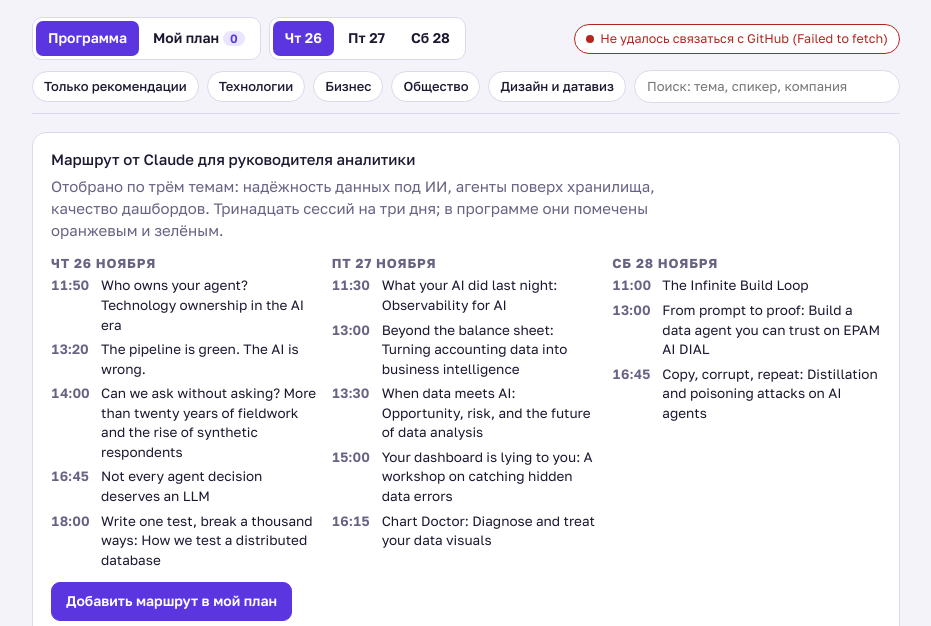
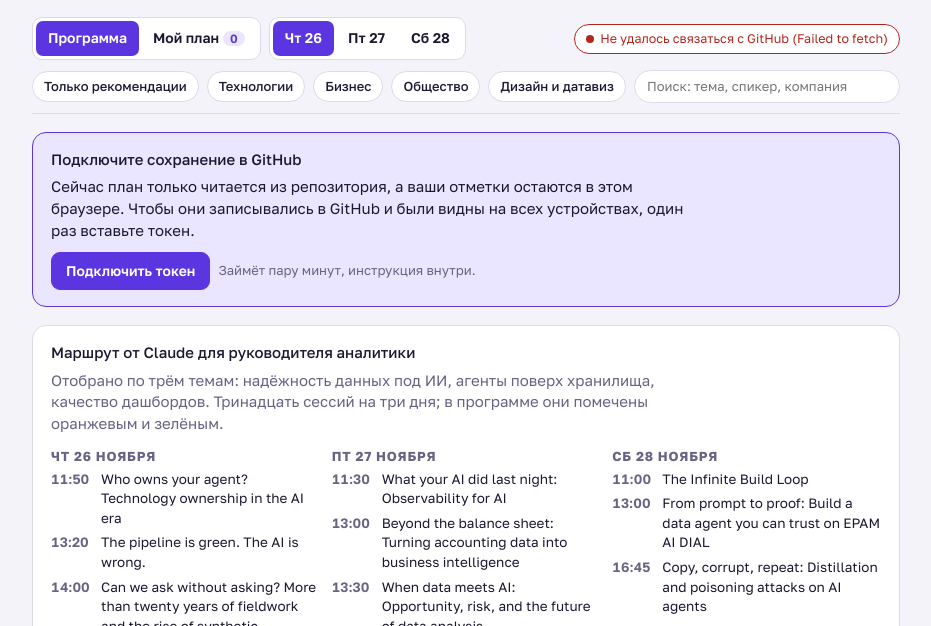
Before and after one commit to lbiryukov/datafest-2026, a plain HTML site: page index.html in a window 1280 px wide. Shown: the part 164-790 px from the top of the page, without its empty margins (174-1105 px from the left). Drawn offline with Linux system fonts and the light colour scheme; no server answers; a web font is replaced by a local one.

Commit message:
Заметная плашка подключения токена GitHub
Co-Authored-By: Claude Opus 5.5 <noreply@anthropic.com>
Claude-Session: https://claude.ai/code/session_019Gc8sR5oKTjLjntPiiGqWB

```diff
--- a/app.js
+++ b/app.js
@@ -136,8 +136,8 @@ function statusHtml(){
   if(s==="ok")t="GitHub: сохранено"+(sync.at?" в "+hhmm(sync.at):"");
   else if(s==="busy")t=sync.msg;
   else if(s==="err")t=sync.msg;
-  else if(s==="readonly")t="План из GitHub, только чтение";
-  else if(s==="local")t="Сохранено только в этом браузере";
+  else if(s==="readonly")t="Только чтение · подключить запись";
+  else if(s==="local")t="Только в браузере · подключить запись";
   else t="GitHub…";
   return '<button class="status '+cls+'" data-act="settings" title="Настройка сохранения в GitHub"><i aria-hidden="true"></i><span>'+esc(t)+"</span></button>";
 }
@@ -154,6 +154,7 @@ function render(){
     h+='<input class="search" id="q" type="search" placeholder="Поиск: тема, спикер, компания" value="'+esc(ui.q)+'" aria-label="Поиск по программе"></div>';
   }
   h+="</div>";
+  if(!token())h+='<section class="reco connect"><h2>Подключите сохранение в GitHub</h2><p>Сейчас план только читается из репозитория, а ваши отметки остаются в этом браузере. Чтобы они записывались в GitHub и были видны на всех устройствах, один раз вставьте токен.</p><div class="row"><button class="btn" data-act="settings">Подключить токен</button><span class="note">Займёт пару минут, инструкция внутри.</span></div></section>';
   if(ui.view==="prog"){
     h+=routeBlock();
     h+='<div class="legend"><span class="why top"><b>Обязательно</b></span><span class="why good"><b>Стоит зайти</b></span><span class="why int"><b>Вне работы</b></span><span>Остальное без пометки.</span></div>';
@@ -201,11 +202,11 @@ document.getElementById("tok-form").addEventListener("submit",function(ev){
     if(r.status===401){dErr.textContent="GitHub не принял токен. Проверьте, что скопировали его целиком.";return;}
     if(!r.ok){dErr.textContent="Токен не видит репозиторий "+CFG.repo+". В настройках токена выберите его в Repository access.";return;}
     if(r.j.permissions&&!r.j.permissions.push){dErr.textContent="У токена нет записи. Дайте ему Contents: Read and write.";return;}
-    lsSet(K.token,t);dlg.close();toast("Токен сохранён, план будет записываться в GitHub");
+    lsSet(K.token,t);dlg.close();render();toast("Токен сохранён, план будет записываться в GitHub");
     if(dirty())push();else setStatus("ok");
   },function(){dErr.textContent="Нет связи с GitHub. Попробуйте ещё раз.";});
 });
-document.getElementById("tok-del").addEventListener("click",function(){lsSet(K.token,null);dlg.close();setStatus(dirty()?"local":"readonly");toast("Токен удалён с этого устройства");});
+document.getElementById("tok-del").addEventListener("click",function(){lsSet(K.token,null);dlg.close();render();setStatus(dirty()?"local":"readonly");toast("Токен удалён с этого устройства");});
 document.getElementById("tok-cancel").addEventListener("click",function(){dlg.close();});
 
 // ---- events ----
--- a/index.html
+++ b/index.html
@@ -100,6 +100,8 @@ dialog::backdrop{background:rgba(10,8,25,.45)}
 dialog h2{font-family:var(--display);font-size:16px;font-weight:500;margin:0 0 8px}
 dialog ol{padding-left:20px;margin:8px 0 12px;font-size:14px;display:flex;flex-direction:column;gap:4px}
 dialog input{width:100%;border:1px solid var(--line);background:var(--bg);color:var(--ink);border-radius:8px;padding:8px 10px;font:inherit;font-size:14px;margin:6px 0 10px}
+.reco.connect{border-color:var(--accent);background:var(--accent-soft)}
+.reco.connect p{color:var(--ink)}
 .err-text{color:var(--warn);font-size:13px;min-height:1em;margin:0 0 8px}
 </style></head><body>
 <div id="app"></div>
```
